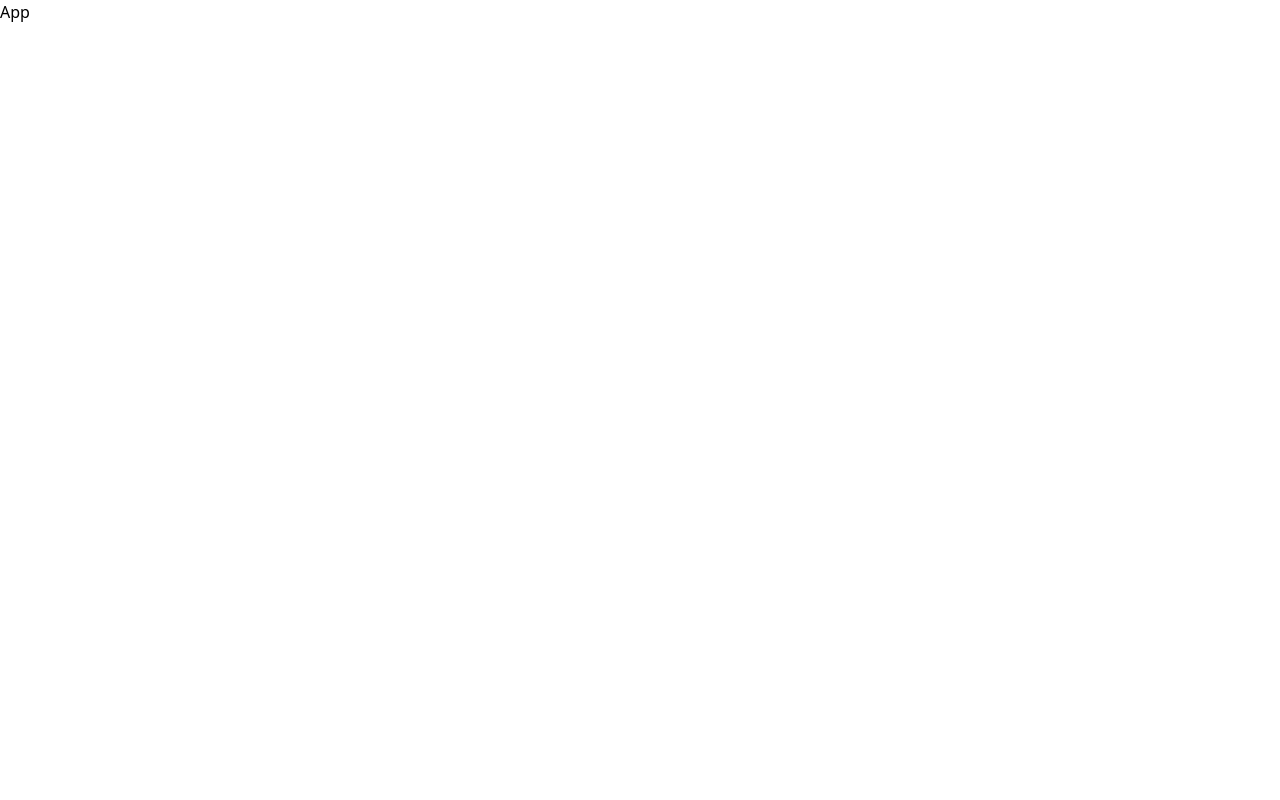
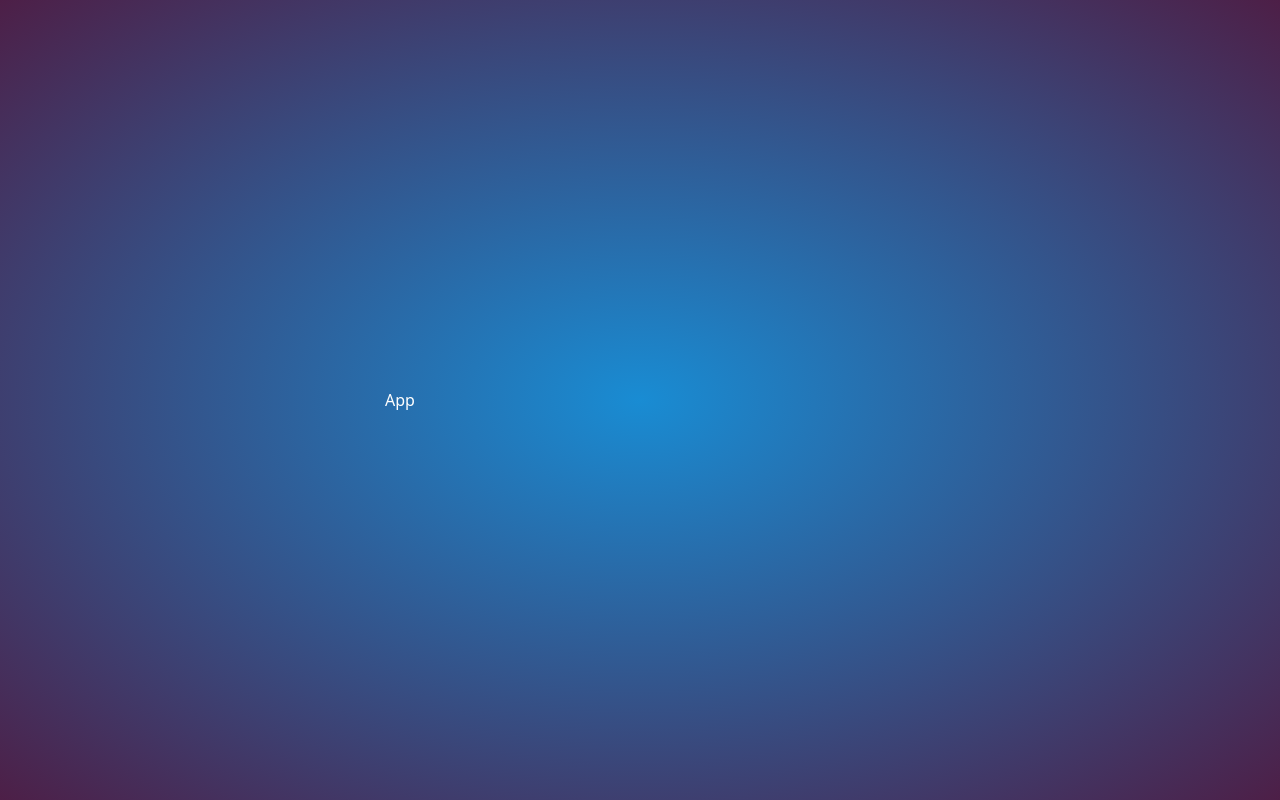
Before and after one commit to Ashkantvn/Music-player, a React (Create React App) app: page / in a window 1280 px wide. Built offline with nearby package versions, Linux system fonts and the light colour scheme.

Commit message:
Create main style (body and *)

```diff
--- a/src/index.scss
+++ b/src/index.scss
@@ -1,3 +1,18 @@
 @tailwind base;
 @tailwind components;
 @tailwind utilities;
+
+*{
+    box-sizing: border-box;
+    color: #fefefe;
+}
+
+body{
+    display: flex;
+    flex-direction: column;
+    align-items: center;
+    justify-content: center;
+    width: 100vh;
+    height: 100vh;
+    background-image: radial-gradient(#198cd3,#4d1f47);
+}
--- a/src/style/css/index.css
+++ b/src/style/css/index.css
@@ -1,3 +1,17 @@
 @tailwind base;
 @tailwind components;
-@tailwind utilities;/*# sourceMappingURL=index.css.map */
+@tailwind utilities;
+* {
+  box-sizing: border-box;
+  color: #fefefe;
+}
+
+body {
+  display: flex;
+  flex-direction: column;
+  align-items: center;
+  justify-content: center;
+  width: 100vh;
+  height: 100vh;
+  background-image: radial-gradient(#198cd3, #4d1f47);
+}/*# sourceMappingURL=index.css.map */
```
Also changed, not shown: 1 other file (tests, documents, lock files or other folders).
